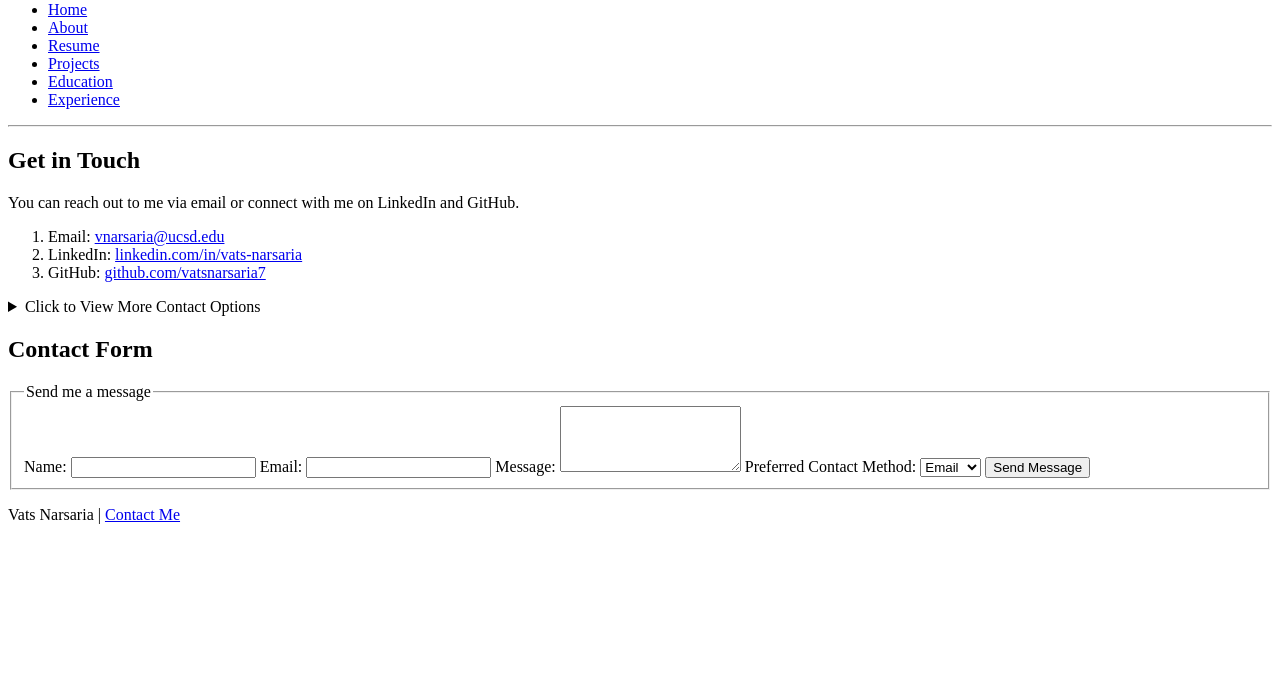
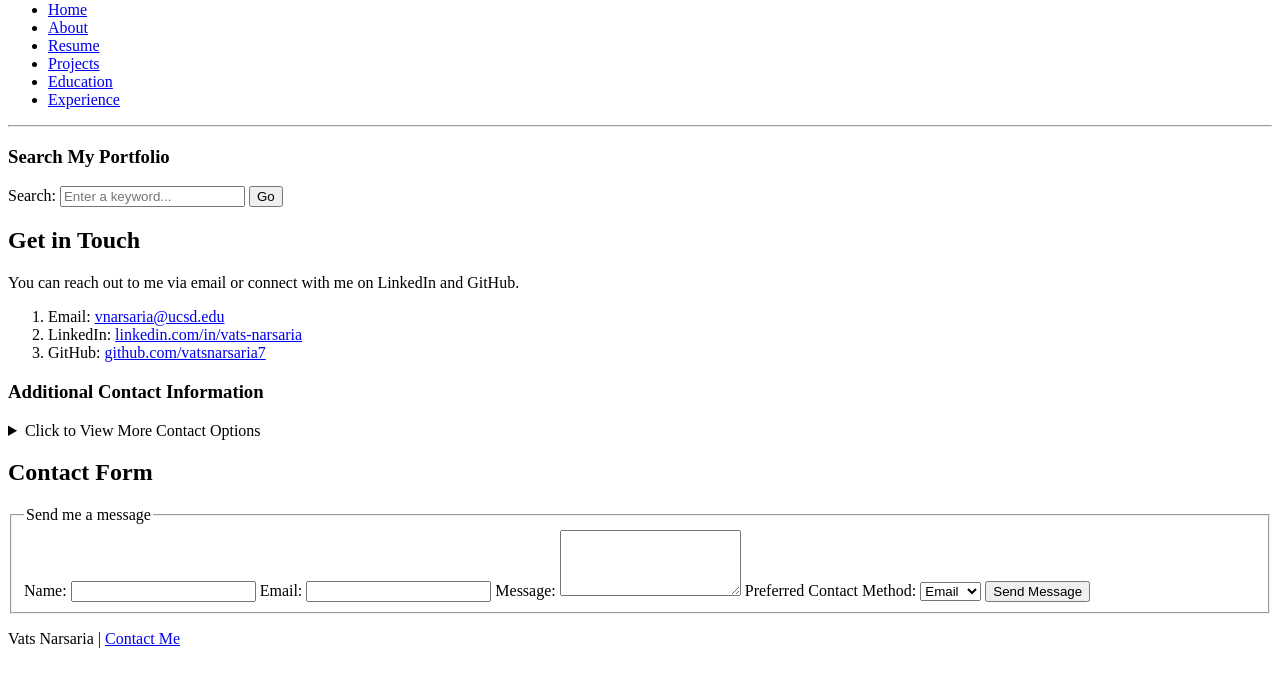
Before and after one commit to vatsnarsaria7/cse134-hw2, a plain HTML site: page contact.html in a window 1280 px wide. Shown: the part 79-766 px from the top of the page. Drawn offline with Linux system fonts and the light colour scheme.

Commit message:
final fixes

```diff
--- a/contact.html
+++ b/contact.html
@@ -25,6 +25,16 @@
     <hr>
     <main>
         <section>
+            <h3>Search My Portfolio</h3>
+            <search>
+                <form action="search-results.html" method="get">
+                    <label for="query">Search:</label>
+                    <input type="text" id="query" name="query" placeholder="Enter a keyword..." required>
+                    <button type="submit">Go</button>
+                </form>
+            </search>
+        </section>
+        <section>
             <h2>Get in Touch</h2>
             <p>You can reach out to me via email or connect with me on LinkedIn and GitHub.</p>
             <div>
@@ -37,6 +47,7 @@
                 </ol>
             </div>
             <section>
+                <h3>Additional Contact Information</h3>
                 <details>
                     <summary>Click to View More Contact Options</summary>
                     <p><strong>Mailing Address</strong></p>
```
Also changed, not shown: index.html (+4 -11 lines).
